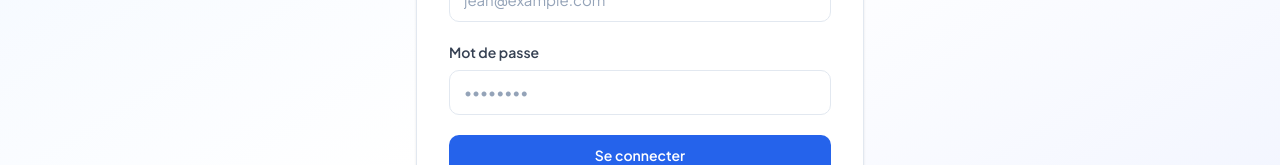
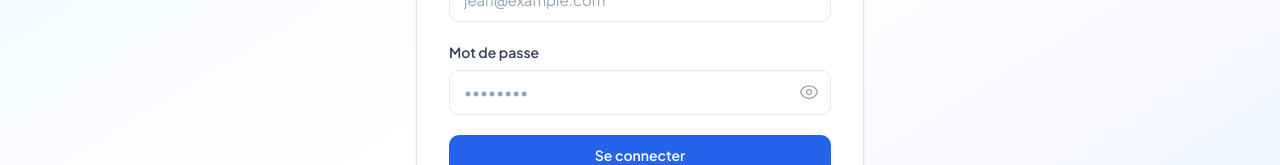
Before and after one commit to All185/medivio-frontend, a Next.js app: page /login in a window 1280 px wide. Shown: the part 447-612 px from the top of the page. Built offline with nearby package versions, Linux system fonts and the light colour scheme.

Commit message:
Add show/hide password toggle

```diff
--- a/components/auth/AuthForm.tsx
+++ b/components/auth/AuthForm.tsx
@@ -15,6 +15,7 @@ export default function AuthForm({ mode }: AuthFormProps) {
   const { t } = useLanguage()
   const [loading, setLoading] = useState(false)
   const [error, setError] = useState('')
+  const [showPassword, setShowPassword] = useState(false)
   const [form, setForm] = useState({
     email: '',
     password: '',
@@ -122,14 +123,32 @@ export default function AuthForm({ mode }: AuthFormProps) {
               <label className="block text-sm font-semibold text-gray-700 mb-2">
                 {t('auth.password')}
               </label>
+              <div className="relative">
                 <input
-                type="password"
+                  type={showPassword ? 'text' : 'password'}
                   required
                   value={form.password}
                   onChange={(e) => setForm({ ...form, password: e.target.value })}
-                className="input-field"
+                  className="input-field pr-12"
                   placeholder="••••••••"
                 />
+                <button
+                  type="button"
+                  onClick={() => setShowPassword(!showPassword)}
+                  className="absolute right-3 top-1/2 -translate-y-1/2 text-gray-400 hover:text-gray-600 transition"
+                >
+                  {showPassword ? (
+                    <svg xmlns="http://www.w3.org/2000/svg" fill="none" viewBox="0 0 24 24" strokeWidth={1.5} stroke="currentColor" className="w-5 h-5">
+                      <path strokeLinecap="round" strokeLinejoin="round" d="M3.98 8.223A10.477 10.477 0 001.934 12C3.226 16.338 7.244 19.5 12 19.5c.993 0 1.953-.138 2.863-.395M6.228 6.228A10.45 10.45 0 0112 4.5c4.756 0 8.773 3.162 10.065 7.498a10.523 10.523 0 01-4.293 5.774M6.228 6.228L3 3m3.228 3.228l3.65 3.65m7.894 7.894L21 21m-3.228-3.228l-3.65-3.65m0 0a3 3 0 10-4.243-4.243m4.242 4.242L9.88 9.88" />
+                    </svg>
+                  ) : (
+                    <svg xmlns="http://www.w3.org/2000/svg" fill="none" viewBox="0 0 24 24" strokeWidth={1.5} stroke="currentColor" className="w-5 h-5">
+                      <path strokeLinecap="round" strokeLinejoin="round" d="M2.036 12.322a1.012 1.012 0 010-.639C3.423 7.51 7.36 4.5 12 4.5c4.638 0 8.573 3.007 9.963 7.178.07.207.07.431 0 .639C20.577 16.49 16.64 19.5 12 19.5c-4.638 0-8.573-3.007-9.963-7.178z" />
+                      <path strokeLinecap="round" strokeLinejoin="round" d="M15 12a3 3 0 11-6 0 3 3 0 016 0z" />
+                    </svg>
+                  )}
+                </button>
+              </div>
             </div>
 
             <button
```
Lines whose indentation alone changed are shown as unchanged.
